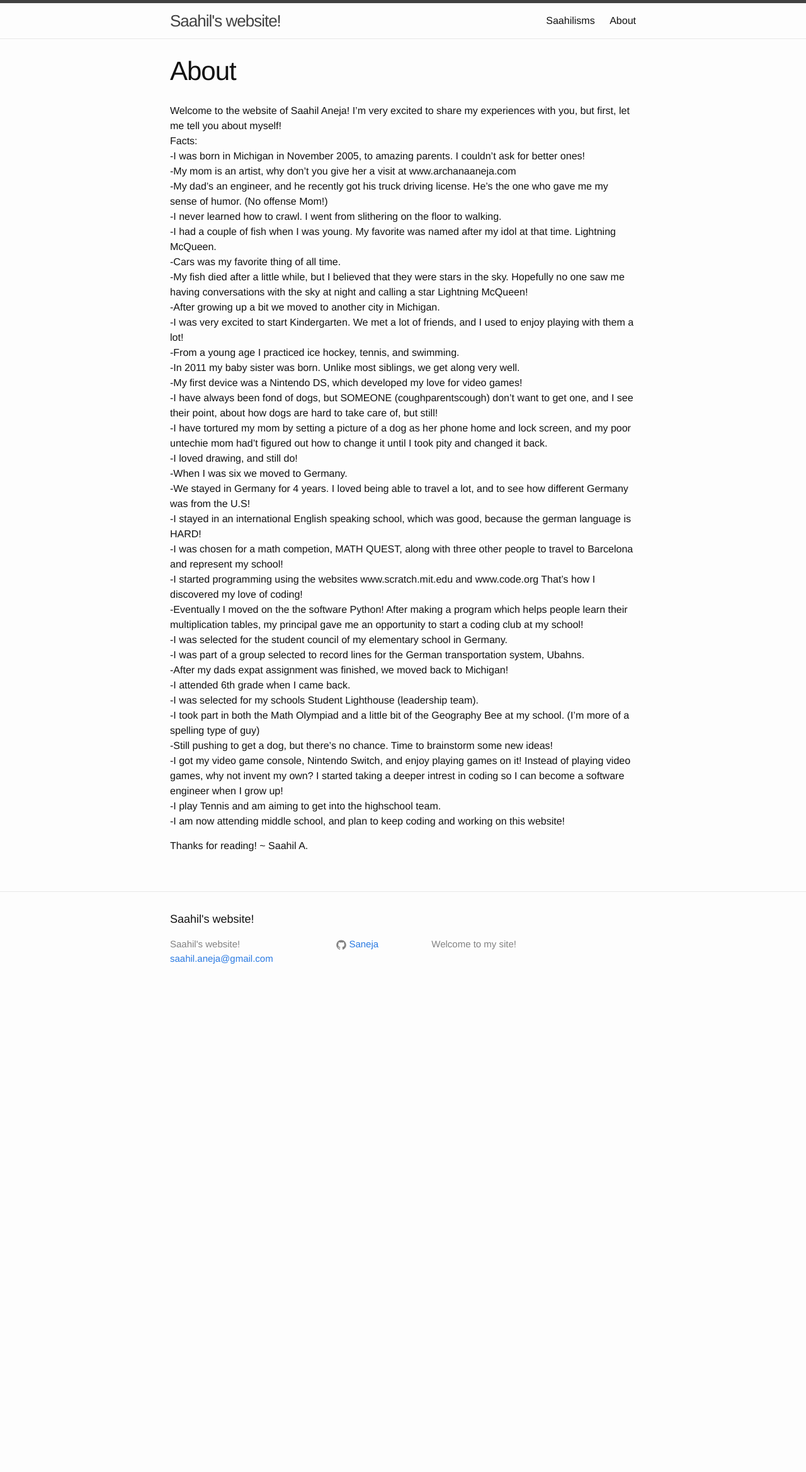
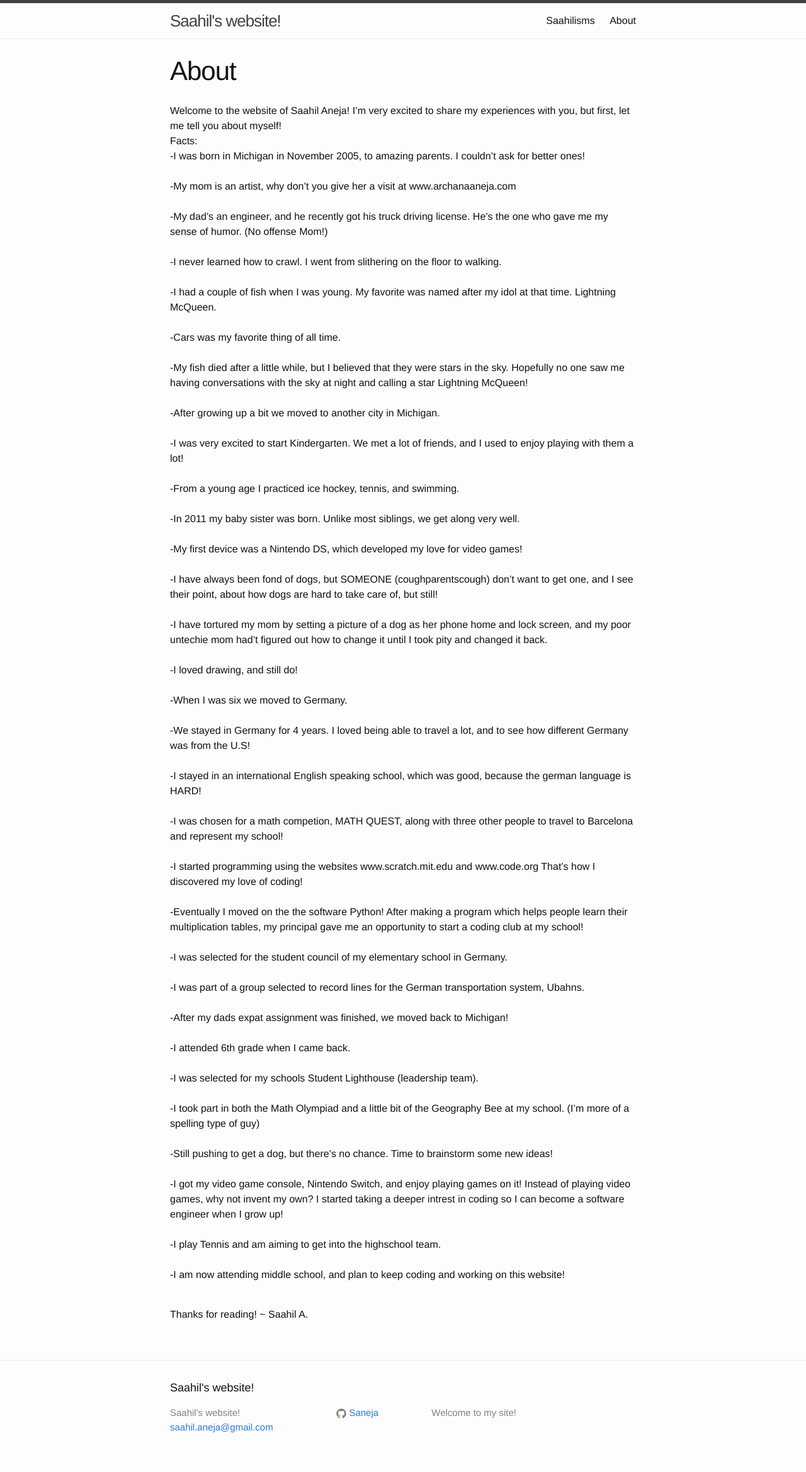
Before and after one commit to Saneja/saneja.github.io, a Jekyll site: the page built from about.md, in a window 1280 px wide. Shown: the whole page at 63% size. Built offline with Jekyll 4.4.1, drawn with Linux system fonts in a browser that asks for light colours; before the commit the page ends 1593 px from its top, so only the background shows below that.

```diff
--- a/about.md
+++ b/about.md
@@ -7,37 +7,37 @@ permalink: /about/
 Welcome to the website of Saahil Aneja!
 I'm very excited to share my experiences with you, but first, let me tell you about myself!<br>
 Facts:<br>
--I was born in Michigan in November 2005, to amazing parents. I couldn't ask for better ones!<br>
--My mom is an artist, why don't you give her a visit at www.archanaaneja.com<br>
--My dad's an engineer, and he recently got his truck driving license. He's the one who gave me my sense of humor. (No offense Mom!)<br>
--I never learned how to crawl. I went from slithering on the floor to walking.<br>
--I had a couple of fish when I was young. My favorite was named after my idol at that time. Lightning McQueen. <br>
--Cars was my favorite thing of all time.<br>
--My fish died after a little while, but I believed that they were stars in the sky. Hopefully no one saw me having conversations with the sky at night and calling a star Lightning McQueen! <br>
--After growing up a bit we moved to another city in Michigan.<br>
--I was very excited to start Kindergarten. We met a lot of friends, and I used to enjoy playing with them a lot!<br>
--From a young age I practiced ice hockey, tennis, and swimming. <br>
--In 2011 my baby sister was born. Unlike most siblings, we get along very well. <br>
--My first device was a Nintendo DS, which developed my love for video games!<br>
--I have always been fond of dogs, but SOMEONE (coughparentscough) don't want to get one, and I see their point, about how dogs are hard to take care of, but still! <br>
--I have tortured my mom by setting a picture of a dog as her phone home and lock screen, and my poor untechie mom had't figured out how to change it until I took pity and changed it back. <br>
--I loved drawing, and still do! <br>
--When I was six we moved to Germany. <br>
--We stayed in Germany for 4 years. I loved being able to travel a lot, and to see how different Germany was from the U.S! <br>
--I stayed in an international English speaking school, which was good, because the german language is HARD!<br>
--I was chosen for a math competion, MATH QUEST, along with three other people to travel to Barcelona and represent my school! <br>
--I started programming using the websites www.scratch.mit.edu and www.code.org That's how I discovered my love of coding! <br>
--Eventually I moved on the the software Python! After making a program which helps people learn their multiplication tables, my principal gave me an opportunity to start a coding club at my school! <br>
--I was selected for the student council of my elementary school in Germany. <br>
--I was part of a group selected to record lines for the German transportation system, Ubahns. <br>
--After my dads expat assignment was finished, we moved back to Michigan!<br>
--I attended 6th grade when I came back. <br>
--I was selected for my schools Student Lighthouse (leadership team). <br>
--I took part in both the Math Olympiad and a little bit of the Geography Bee at my school. (I'm more of a spelling type of guy) <br>
--Still pushing to get a dog, but there's no chance. Time to brainstorm some new ideas! <br>
--I got my video game console, Nintendo Switch, and enjoy playing games on it! Instead of playing video games, why not invent my own? I started taking a deeper intrest in coding so I can become a software engineer when I grow up! <br>
--I play Tennis and am aiming to get into the highschool team. <br>
--I am now attending middle school, and plan to keep coding and working on this website! <br>
+-I was born in Michigan in November 2005, to amazing parents. I couldn't ask for better ones!<br> <br>
+-My mom is an artist, why don't you give her a visit at www.archanaaneja.com<br><br>
+-My dad's an engineer, and he recently got his truck driving license. He's the one who gave me my sense of humor. (No offense Mom!)<br><br>
+-I never learned how to crawl. I went from slithering on the floor to walking.<br><br>
+-I had a couple of fish when I was young. My favorite was named after my idol at that time. Lightning McQueen. <br><br>
+-Cars was my favorite thing of all time.<br><br>
+-My fish died after a little while, but I believed that they were stars in the sky. Hopefully no one saw me having conversations with the sky at night and calling a star Lightning McQueen! <br><br>
+-After growing up a bit we moved to another city in Michigan.<br><br>
+-I was very excited to start Kindergarten. We met a lot of friends, and I used to enjoy playing with them a lot!<br> <br>
+-From a young age I practiced ice hockey, tennis, and swimming. <br> <br>
+-In 2011 my baby sister was born. Unlike most siblings, we get along very well. <br> <br>
+-My first device was a Nintendo DS, which developed my love for video games!<br> <br>
+-I have always been fond of dogs, but SOMEONE (coughparentscough) don't want to get one, and I see their point, about how dogs are hard to take care of, but still! <br> <br>
+-I have tortured my mom by setting a picture of a dog as her phone home and lock screen, and my poor untechie mom had't figured out how to change it until I took pity and changed it back. <br> <br>
+-I loved drawing, and still do! <br> <br>
+-When I was six we moved to Germany. <br> <br>
+-We stayed in Germany for 4 years. I loved being able to travel a lot, and to see how different Germany was from the U.S! <br> <br>
+-I stayed in an international English speaking school, which was good, because the german language is HARD!<br> <br>
+-I was chosen for a math competion, MATH QUEST, along with three other people to travel to Barcelona and represent my school! <br> <br>
+-I started programming using the websites www.scratch.mit.edu and www.code.org That's how I discovered my love of coding! <br> <br>
+-Eventually I moved on the the software Python! After making a program which helps people learn their multiplication tables, my principal gave me an opportunity to start a coding club at my school! <br> <br>
+-I was selected for the student council of my elementary school in Germany. <br> <br>
+-I was part of a group selected to record lines for the German transportation system, Ubahns. <br> <br>
+-After my dads expat assignment was finished, we moved back to Michigan!<br> <br>
+-I attended 6th grade when I came back. <br> <br>
+-I was selected for my schools Student Lighthouse (leadership team). <br> <br>
+-I took part in both the Math Olympiad and a little bit of the Geography Bee at my school. (I'm more of a spelling type of guy) <br> <br>
+-Still pushing to get a dog, but there's no chance. Time to brainstorm some new ideas! <br> <br>
+-I got my video game console, Nintendo Switch, and enjoy playing games on it! Instead of playing video games, why not invent my own? I started taking a deeper intrest in coding so I can become a software engineer when I grow up! <br> <br>
+-I play Tennis and am aiming to get into the highschool team. <br> <br>
+-I am now attending middle school, and plan to keep coding and working on this website! <br> <br>
 
 Thanks for reading!
 ~ Saahil A.
```
